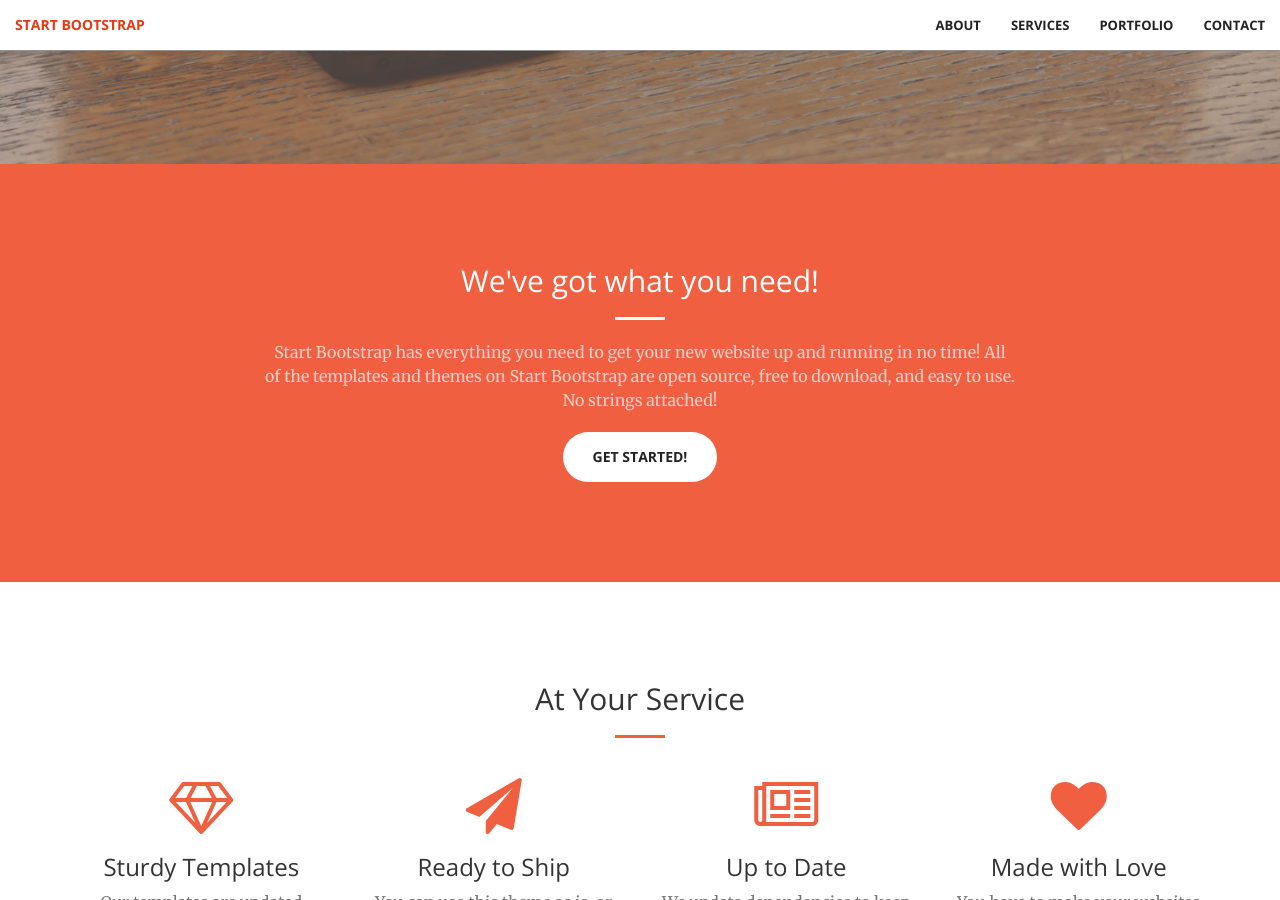
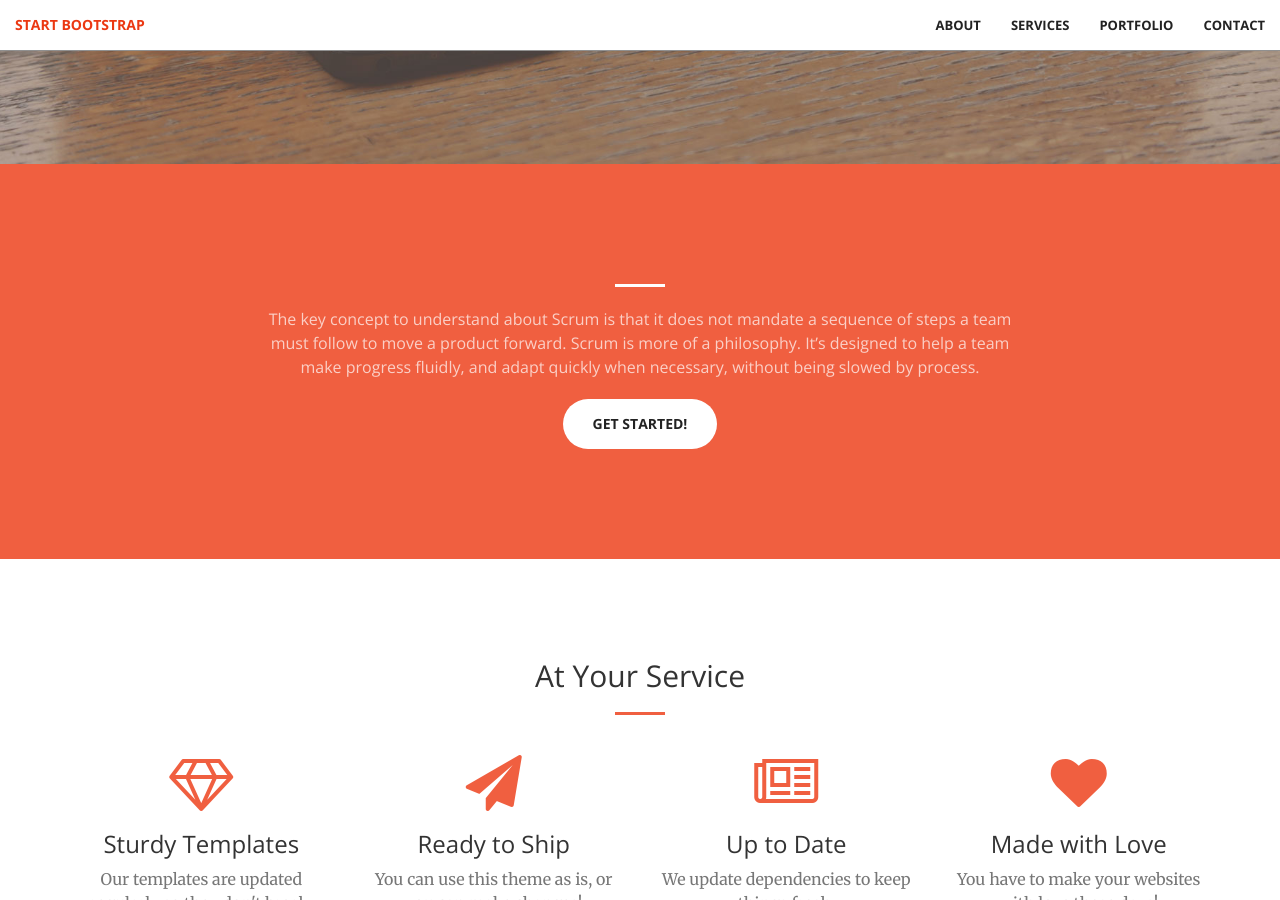
Before and after one commit to legitt23/legitt23, a Jekyll site: the page built from index.md, in a window 1280 px wide and 900 px high, scrolled down 736 px. Built offline with Jekyll 4.4.1, drawn with Linux system fonts in a browser that asks for light colours.

Commit message:
Update call-to-action.html

```diff
--- a/_includes/call-to-action.html
+++ b/_includes/call-to-action.html
@@ -2,9 +2,9 @@
     <div class="container">
         <div class="row">
             <div class="col-lg-8 col-lg-offset-2 text-center">
-                <h2 class="section-heading">We've got what you need!</h2>
+                <h2 class="section-heading"What you have to know about a scrum master!</h2>
                 <hr class="light">
-                <p class="text-faded">Start Bootstrap has everything you need to get your new website up and running in no time! All of the templates and themes on Start Bootstrap are open source, free to download, and easy to use. No strings attached!</p>
+                <p class="text-faded">The key concept to understand about Scrum is that it does not mandate a sequence of steps a team must follow to move a product forward. Scrum is more of a philosophy. It’s designed to help a team make progress fluidly, and adapt quickly when necessary, without being slowed by process.</p>
                 <a href="#" class="btn btn-default btn-xl">Get Started!</a>
             </div>
         </div>
```
